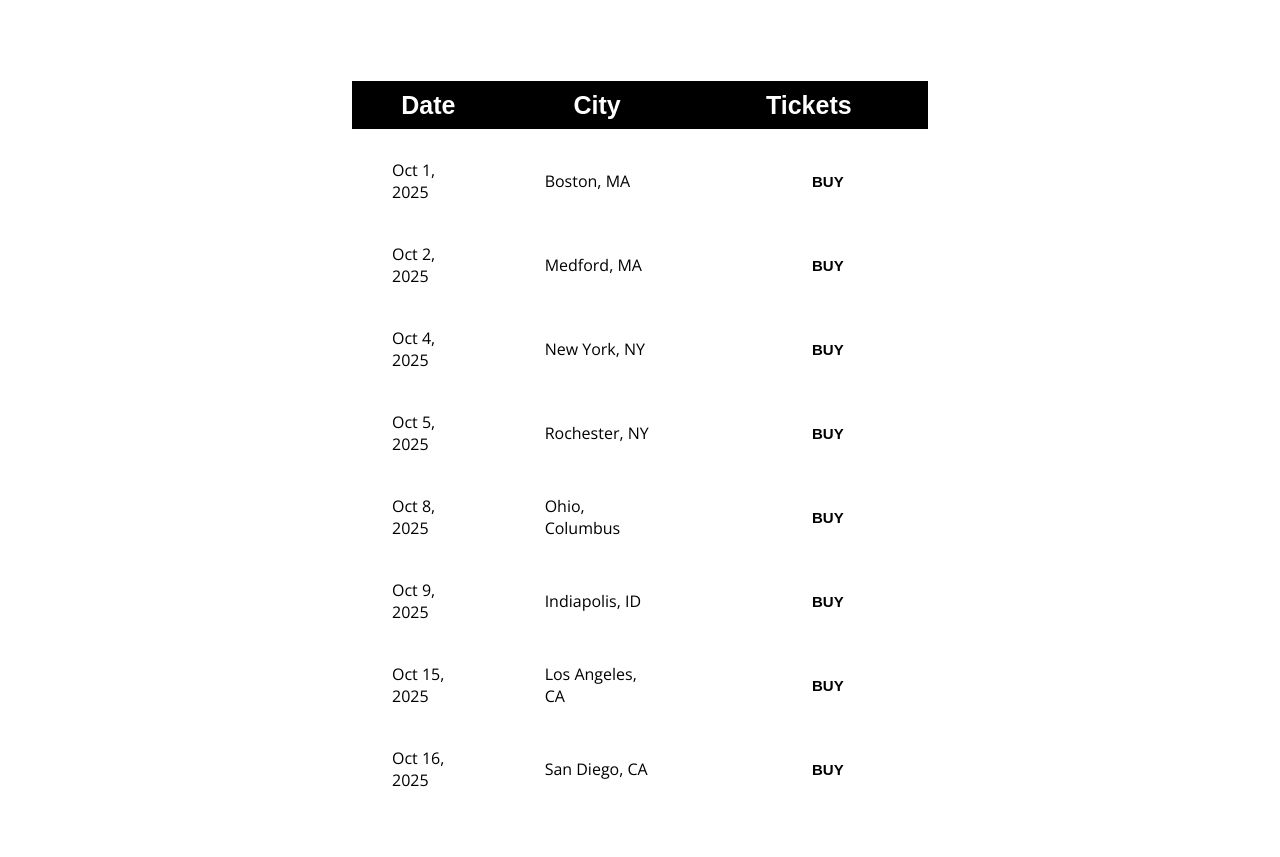
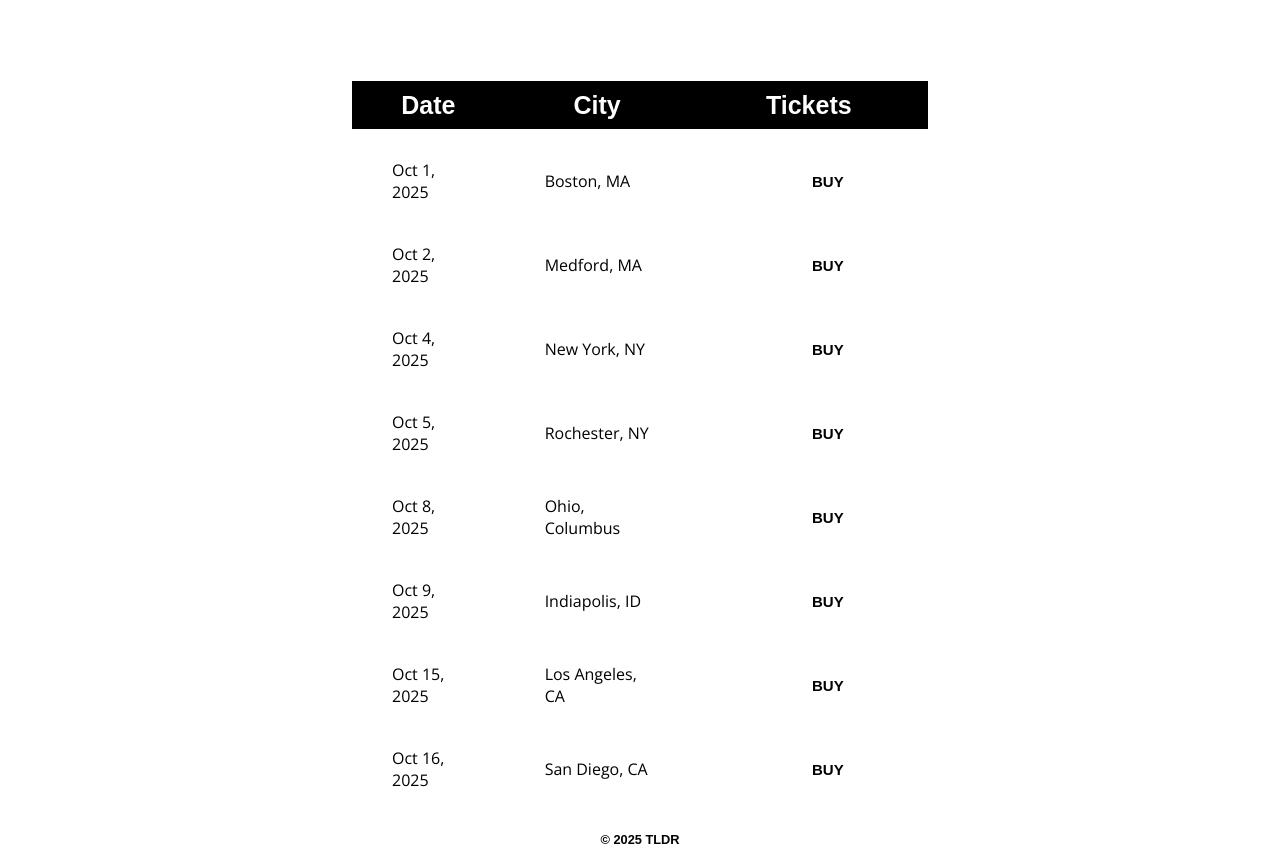
Before and after one commit to pinardo88/tldrBand2, a plain HTML site: page tour.html in a window 1280 px wide. Shown: the part 189-1046 px from the top of the page. Before the commit the page ends 1018 px from the top, so only its background shows below. Drawn offline with nearby package versions, Linux system fonts and the light colour scheme; a web font is replaced by a local one.

Commit message:
added footer to tour.html

```diff
--- a/tour.html
+++ b/tour.html
@@ -105,5 +105,9 @@
                 </tr>
             </tbody>
         </table>
+
+        <footer>
+            <h2 style="font-size: .8em; text-align: center;">© 2025 TLDR</h2>
+        </footer>
     </body>
 </html>
```
